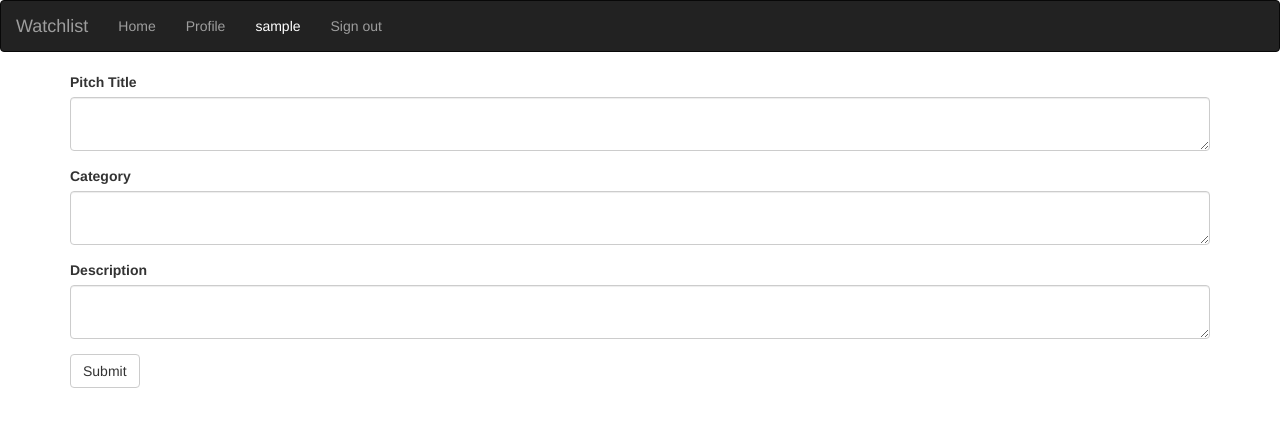
After one commit to Nasseh123/pitches, a Flask app: page /user/pitch/1 in a window 1280 px wide. The commit adds this page. Shown: the top 427 px of the page. Run offline with Flask 2, Linux system fonts and the light colour scheme; the visitor is signed in with stand-in values (Sample User, id 1); data comes from the database, SQL or seed files in the repository; some libraries are stand-ins or nearby versions.

```diff
--- a/app/main/forms.py
+++ b/app/main/forms.py
@@ -1,7 +1,13 @@
 from flask_wtf import FlaskForm
-from wtforms import StringField,TextAreaField,SubmitField
+from wtforms import StringField,TextAreaField,SubmitField,RadioField
 from wtforms.validators import Required
 
 class UpdateProfile(FlaskForm):
     bio = TextAreaField('Tell us about you.',validators = [Required()])
     submit = SubmitField('Submit')
+
+class AddPitch(FlaskForm):
+    title=TextAreaField("Pitch Title",validators=[Required()])
+    category=TextAreaField("Category",validators=[Required()])
+    description=TextAreaField("Description",validators=[Required()])
+    submit=SubmitField('Submit')
--- a/app/main/views.py
+++ b/app/main/views.py
@@ -4,7 +4,7 @@ from ..models import Pitch
 from flask_login import login_required
 from ..models import User
 from  ..import db,photos
-from .forms import UpdateProfile
+from .forms import UpdateProfile,AddPitch
 
 # views
 @main.route('/')
@@ -19,7 +19,7 @@ def index():
     return render_template('index.html',message=message,title=title,pitch=pitch)
 
 @main.route('/pitch/<category>')
-def movie(category):
+def pitch(category):
 
     '''
     View movie page function that returns the movie details page and its data
@@ -29,11 +29,12 @@ def movie(category):
 @main.route('/user/<uname>')
 def profile(uname):
     user = User.query.filter_by(username = uname).first()
-
+    user_id=user.id
+    pitches=Pitch.get_pitch(user_id)
     if user is None:
         abort(404)
 
-    return render_template("profile/profile.html", user = user)
+    return render_template("profile/profile.html", user = user,pitches=pitches)
 
 @main.route('/user/<uname>/update',methods=['GET','POST'])
 @login_required
@@ -43,6 +44,7 @@ def update_profile(uname):
         abort(404)
 
     form=UpdateProfile()
+
     if form.validate_on_submit():
         user.bio=form.bio.data
 
@@ -63,3 +65,19 @@ def update_pic(uname):
         user.profile_pic_path = path
         db.session.commit()
     return redirect(url_for('main.profile',uname=uname))
+
+@main.route('/user/pitch/<id>', methods = ['GET','POST'])
+@login_required
+def new_pitch(id):
+    form=AddPitch()
+    user=User.get_user(id)
+    if form.validate_on_submit():
+        title=form.title.data
+        category=form.category.data
+        description=form.description.data
+        new_pitch=Pitch(title=title,category=category,description=description,user_id=user.id)
+
+        new_pitch.save_pitch()
+        return redirect(url_for('.index',id=user.id))
+    title='New Pitch'
+    return render_template('pitch.html',title = title, pitch_form=form)
--- a/app/models.py
+++ b/app/models.py
@@ -69,7 +69,7 @@ class Pitch(db.Model):
     def __repr__(self):
         return f'User {self.pitch}'
 
-    def save_review(self):
+    def save_pitch(self):
         db.session.add(self)
         db.session.commit()
 
--- /dev/null
+++ b/app/templates/pitch.html
@@ -0,0 +1,14 @@
+{% extends 'base.html'%}
+{% import "bootstrap/wtf.html" as wtf %}
+
+{% block content %}
+    <div class="container">
+
+        <div class="">
+
+            {{ wtf.quick_form(pitch_form) }}
+        </div>
+
+    </div>
+
+{% endblock %}
```
Also changed, not shown: app/templates/profile/profile.html (+15 -2 lines), app/static/photos/orange-mercedes-benz-g63-164654.jpg (added).
